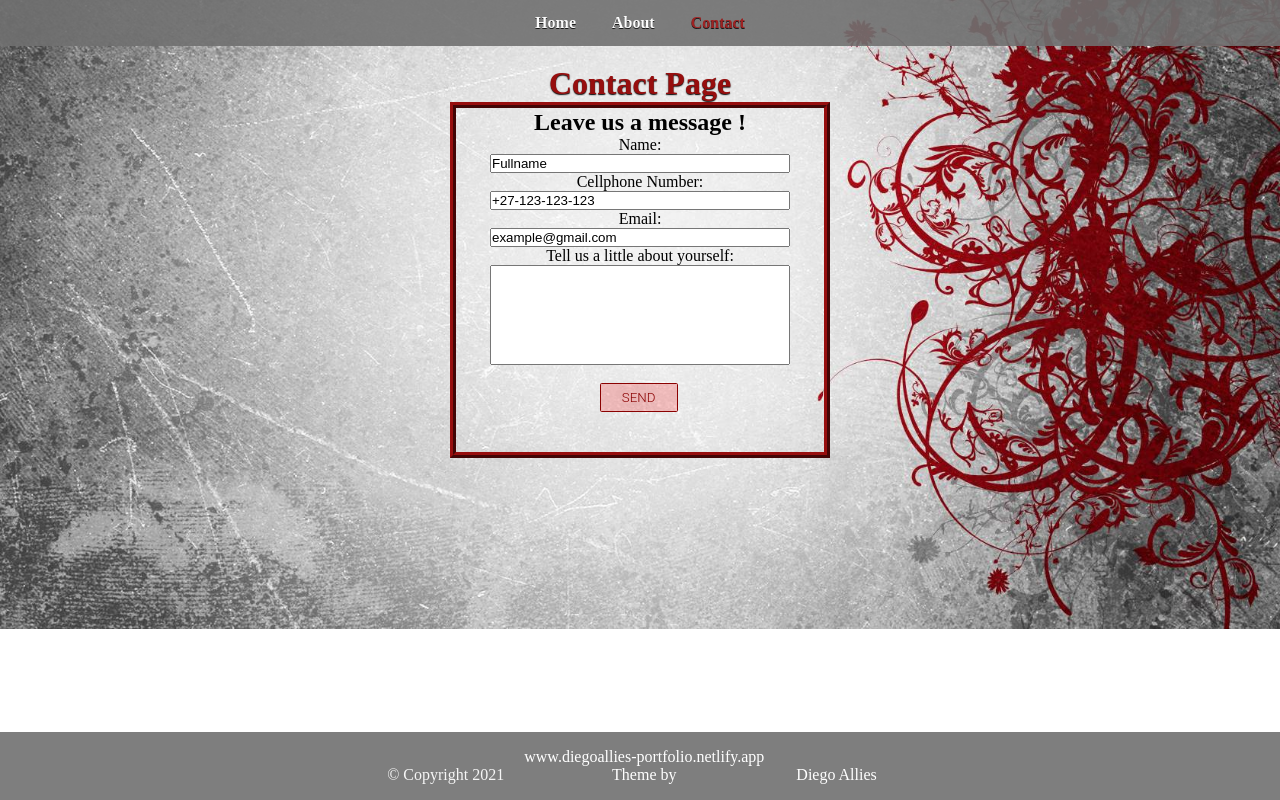
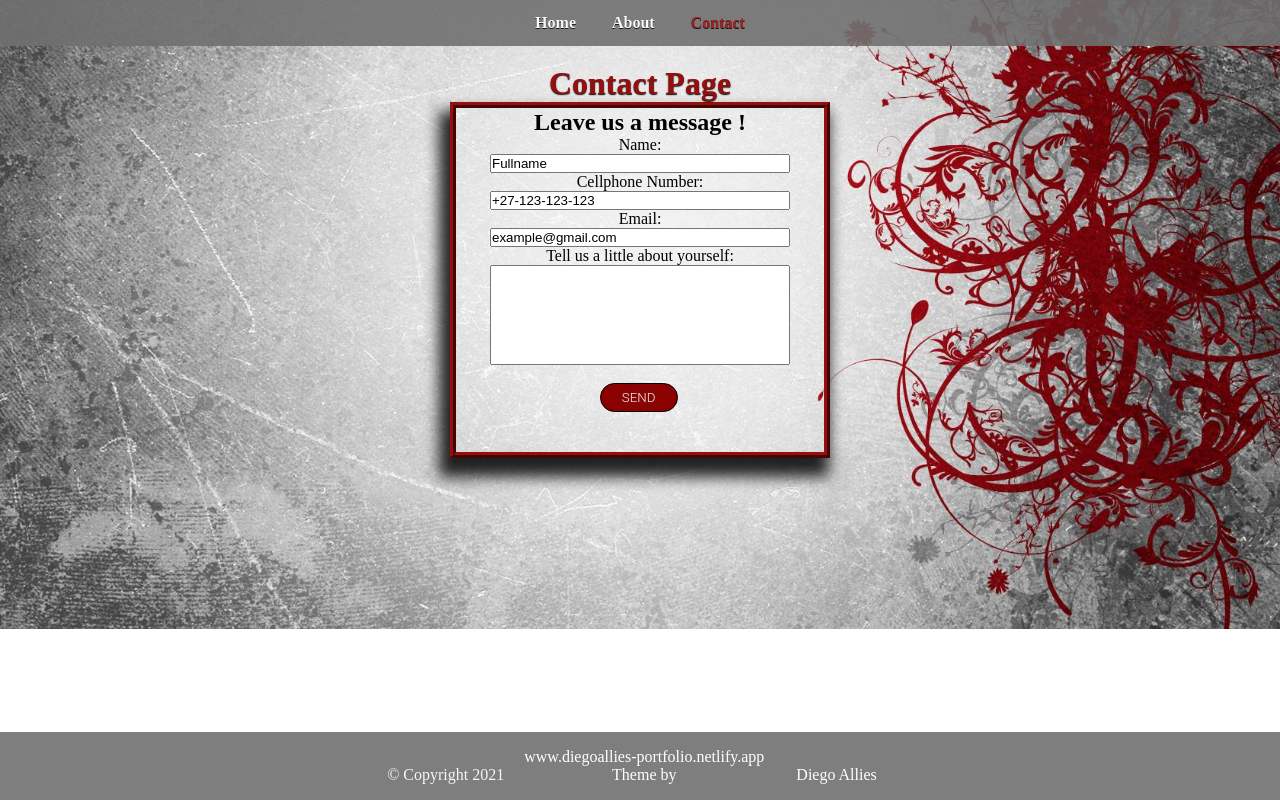
Before and after one commit to diegoallies/portfolio-from-scratch, a plain HTML site: page contact.html in a window 1280 px wide. In both pictures the pointer is over the button "SEND". Drawn offline with Linux system fonts and the light colour scheme.

Commit message:
added border raduis

```diff
--- a/styling/style.css
+++ b/styling/style.css
@@ -46,6 +46,9 @@
     height: 300px;
     margin-top: 0px;
     font-size: 20px;
+    border-radius: 25px;
+    -webkit-box-shadow: -6px 14px 14px 5px rgba(0,0,0,0.85);
+    box-shadow: -6px 14px 14px 5px rgba(0,0,0,0.85);
 }
 
 .mydetails {
@@ -71,6 +74,7 @@ nav {
     right: 0%;
     opacity: 90%;
     text-shadow: 0 0.04em 0.04em black;
+
 
 }
 
@@ -128,8 +132,14 @@ h2 strong{
     border: 6px ridge rgb(151, 14, 14) ;
     margin-left: 450px;
     margin-right: 450px;
+    -webkit-box-shadow: -6px 14px 14px 5px rgba(0,0,0,0.85);
+    box-shadow: -6px 14px 14px 5px rgba(0,0,0,0.85);
+
+
 
 }
+
+
 
 /*///////////////////////////////////////////////////////////////////////////
 /////////////////////// Button Styling //////////////////////////////////////
@@ -151,12 +161,15 @@ h2 strong{
     text-align:center;
     transition: all 0.15s;
     background-color: rgba(255, 0, 0, 0.205);
+    border-radius: 50px;
+
 }
 
 .button1:hover{
     text-shadow: 0 0 2em grey;
-    color: darkred;
-    border-color: darkred;
+    color: whitesmoke;
+    border-color: black;
+    background-color: darkred;
 }
 
 @media all and (max-width:30em){
@@ -172,7 +185,6 @@ h2 strong{
 
 input:focus, .container a:hover {
     color: darkred;
-    border-color: blue;
   }
 
 input::placeholder {
```
